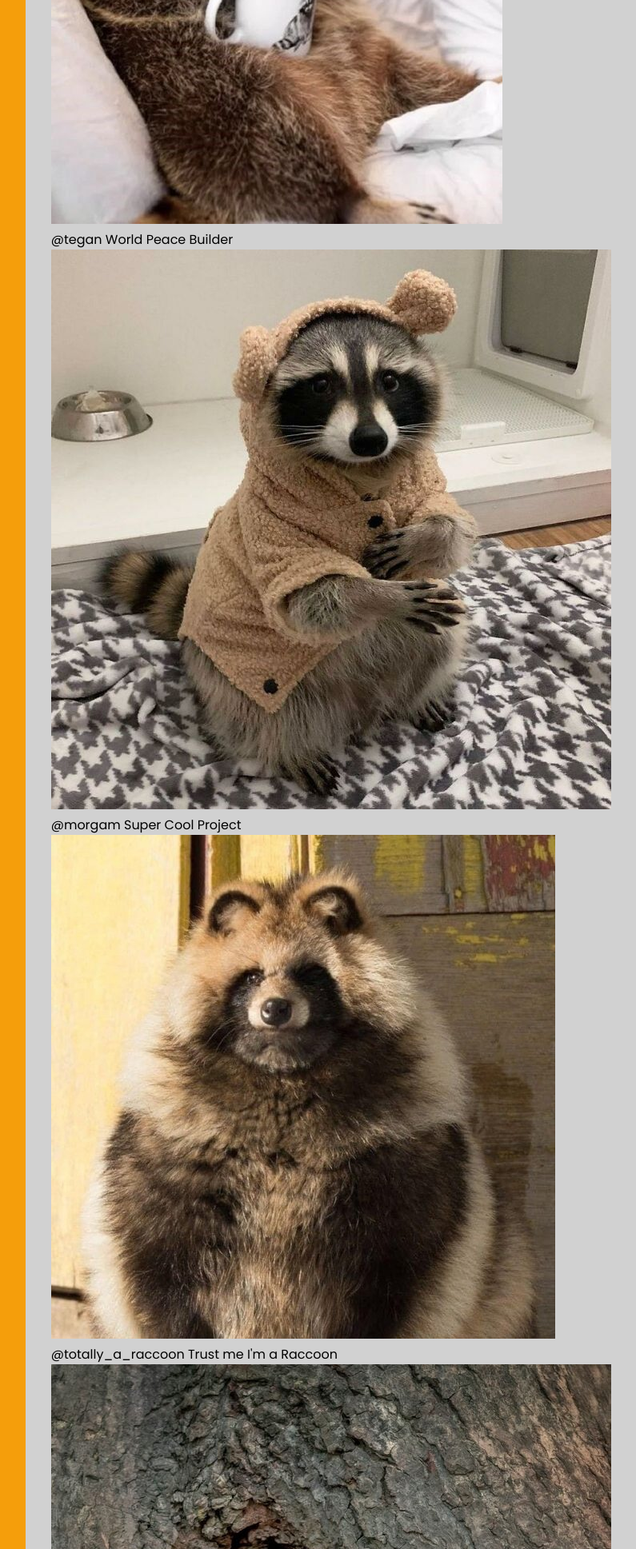
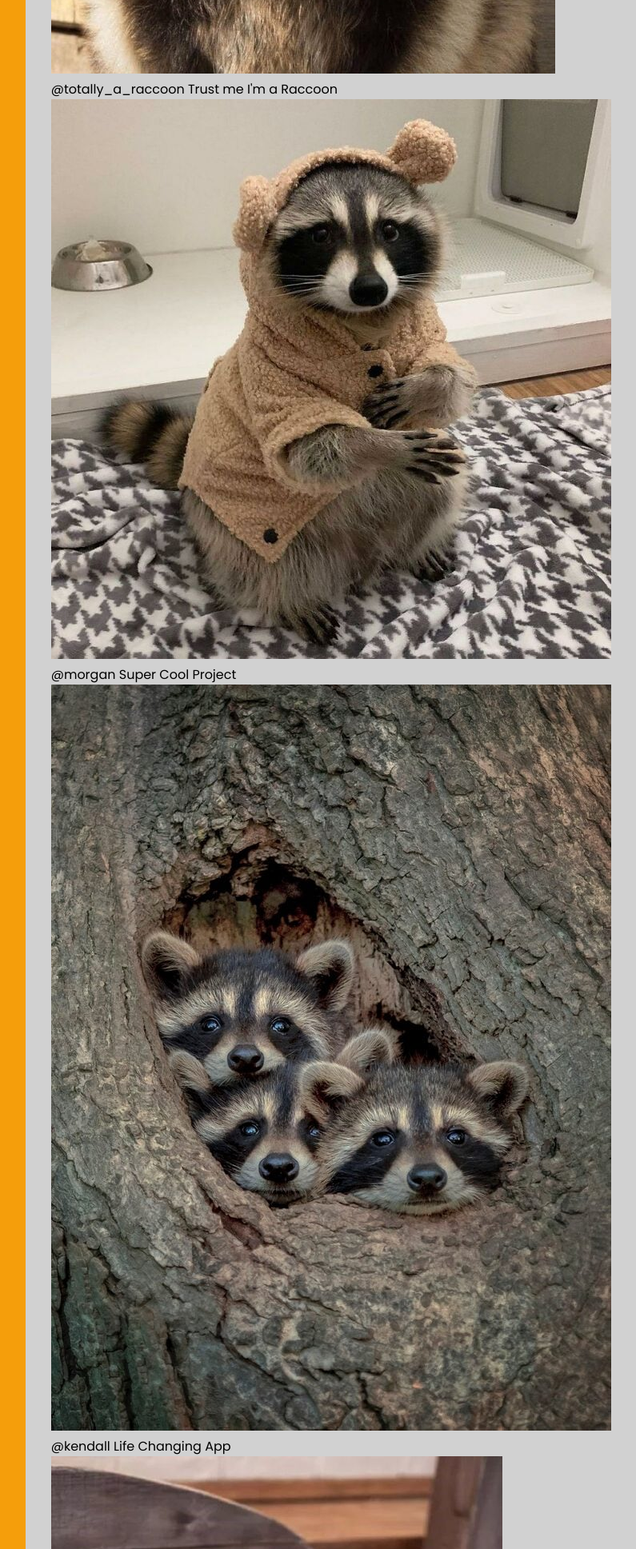
Before and after one commit to AngeloDiMortimer/Project-Admin-Dashboard, a plain HTML site: page index.html in a window 1280 px wide. Shown: the part 1820-3757 px from the top of the page at 80% size, without its empty margins (304-1099 px from the left). Drawn offline with Linux system fonts and the light colour scheme.

Commit message:
fixed block of html

```diff
--- a/index.html
+++ b/index.html
@@ -176,6 +176,7 @@
             <div class="announcements">
                 <h4>Announcements</h4>
                 <div class="announ-container">
+
                     <div class="announcement">
                         <h6>Site maintenance</h6>
                         <p>Lorem ipsum dolor sit amet, consectetur adipiscing elit. Nulla pharetra cursus enim nec ultricies. Etiam vel urna vitae arcu elementum imperdiet. Lorem ipsum dolor sit amet...</p>
@@ -192,26 +193,14 @@
                         <h6>Updated Privacy Policy</h6>
                         <p>Lorem ipsum dolor sit amet, consectetur adipiscing elit. Nulla pharetra cursus enim nec ultricies. Etiam vel urna vitae arcu elementum imperdiet. Lorem ipsum dolor sit amet...</p>
                     </div>
+                </div>
+            </div>
 
             <div class="trending">
-                <h4>Trending</h4>
-                <div class="trending-content">
-                    <div class="trend">
-                        <img class="trend-img" src="./images/raccoon-3.jpg" alt="raccoon image">
-                        <p>
-                            <span class="trend-tag">@tegan</span>
-                            <span class="trend-text">World Peace Builder</span>
-                        </p>
+                <h4>Trendings</h4>
             </div>
 
-                    <div class="trend">
-                        <img class="trend-img" src="./images/raccoon-1.jpg" alt="raccoon image">
-                        <p>
-                            <span class="trend-tag">@morgam</span>
-                            <span class="trend-text">Super Cool Project</span>
-                        </p>
-                    </div>
-
+            <div class="trending-content">
                 <div class="trend">
                     <img class="trend-img" src="./images/tanuki.jpeg" alt="raccoon image">
                     <p>
@@ -221,7 +210,23 @@
                 </div>
 
                 <div class="trend">
+                    <img class="trend-img" src="./images/raccoon-1.jpg" alt="raccoon image">
+                    <p>
+                        <span class="trend-tag">@morgan</span>
+                        <span class="trend-text">Super Cool Project</span>
+                    </p>
+                </div>
+
+                <div class="trend">
                     <img class="trend-img" src="./images/racoon-2.jpg" alt="raccoon image">
+                    <p>
+                        <span class="trend-tag">@kendall</span>
+                        <span class="trend-text">Life Changing App</span>
+                    </p>
+                </div>
+
+                <div class="trend">
+                    <img class="trend-img" src="./images/raccoon-3.jpg" alt="raccoon image">
                     <p>
                         <span class="trend-tag">@alex</span>
                         <span class="trend-text">No Traffic Maker</span>
@@ -229,7 +234,6 @@
                 </div>
             </div>
         </div>
-        </div>
     </main>
 </body>
 </html>
```
Lines whose indentation alone changed are shown as unchanged.
